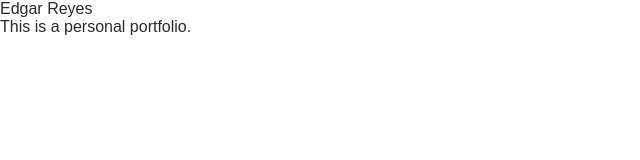
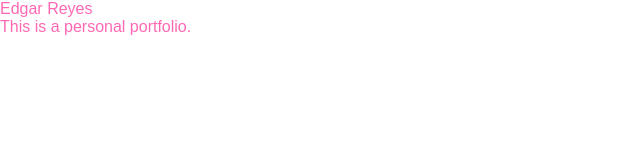
Before and after one commit to reyedgar/reyedgar.github.io, a plain HTML site: page index.html in a window 1280 px wide. Shown: the whole page, without its empty margins (0-640 px from the left). Drawn offline with Linux system fonts and the light colour scheme.

Commit message:
Update screen.css

```diff
--- a/screen.css
+++ b/screen.css
@@ -45,7 +45,7 @@ article, aside, details, figcaption, figure, footer, header, hgroup, menu, nav,
 
 body {
 	font-family: sans-serif;
-	color: #2a2a2a;
+	color: #ff69b4;
 }
 
 a {
```
